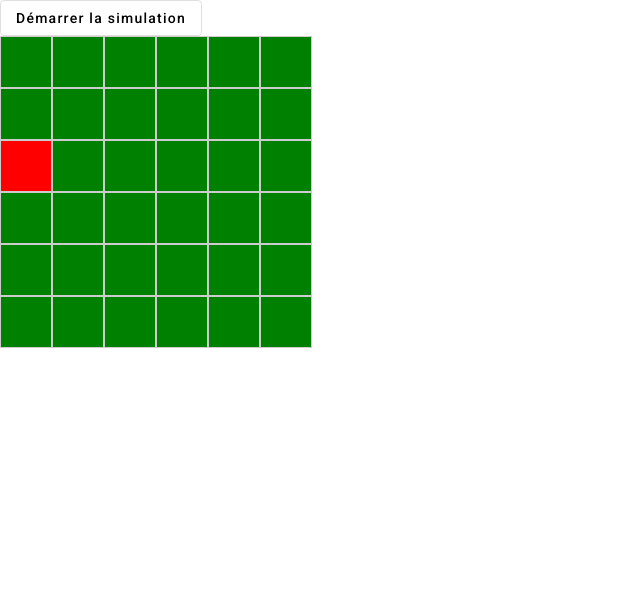
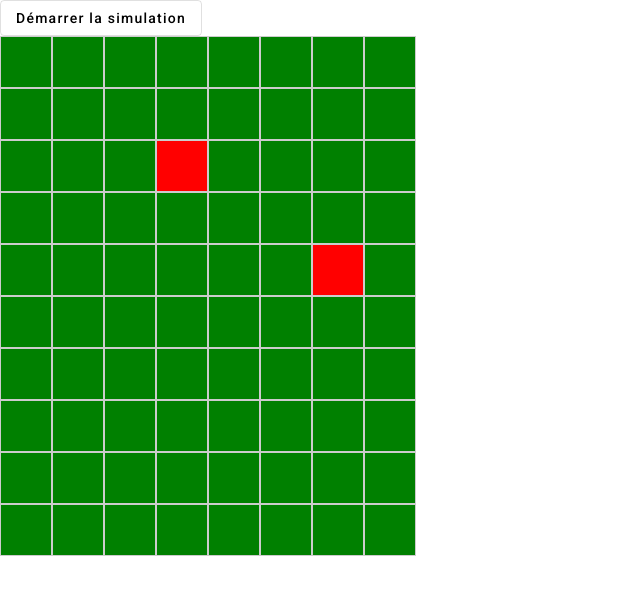
Before and after one commit to Sechsyo/ForestFire, an Angular app: page / in a window 1280 px wide. Shown: the top 594 px of the page, without its empty margins (0-640 px from the left). Built offline with nearby package versions, Linux system fonts and the light colour scheme.

Commit message:
Ajout et chargement du fichier de configuration de la grille

```diff
--- a/src/app/app.module.ts
+++ b/src/app/app.module.ts
@@ -3,6 +3,7 @@ import { BrowserModule } from '@angular/platform-browser';
 import { FormsModule } from '@angular/forms';
 import { MatSliderModule } from '@angular/material/slider';
 import {MatButtonModule} from '@angular/material/button';
+import { HttpClientModule } from '@angular/common/http';
 
 import { AppRoutingModule } from './app-routing.module';
 import { AppComponent } from './app.component';
@@ -20,7 +21,8 @@ import { GridComponent } from './grid/grid.component';
     BrowserAnimationsModule,
     FormsModule,
     MatSliderModule,
-    MatButtonModule
+    MatButtonModule,
+    HttpClientModule
   ],
   providers: [],
   bootstrap: [AppComponent]
--- a/src/app/grid/grid.component.ts
+++ b/src/app/grid/grid.component.ts
@@ -1,9 +1,19 @@
 import { Component, OnDestroy } from '@angular/core';
+import { HttpClient } from '@angular/common/http';
 
 enum CaseState {
   Forest,
   Fire,
   Ash
+}
+
+interface GridConfig {
+  gridDimensions: {
+    numRows: number;
+    numCols: number;
+  };
+  initialFirePositions: { row: number; col: number }[];
+  propagationProbability: number;
 }
 
 @Component({
@@ -13,34 +23,46 @@ enum CaseState {
 })
 export class GridComponent {
 
-  numRows = 6; // Nombre de lignes de la grille
+  /*numRows = 6; // Nombre de lignes de la grille
   numCols = 6;// Nombre de colonnes de la grille
+  probability = 0.75; //Probabilité qu'une case Forêt s'enflamme*/
+
   grid: CaseState[][] = []; // Tableau d'enumération
-  probability = 0.75; //Probabilité qu'une case Forêt s'enflamme
-
+  config!: GridConfig;
   simulationInterval: any;
 
-  constructor() {
-    this.initializeGrid();
+  constructor(private http: HttpClient) {
   }
 
-  ngOnInit(): void {}
+  ngOnInit(): void {
+    this.loadConfig();
+  }
 
   ngOnDestroy(): void {
     this.stopSimulation();
   }
 
+  loadConfig(): void {
+    this.http.get<GridConfig>('assets/gridConfig.json').subscribe(
+      (data) => {
+        this.config = data;
+        this.initializeGrid();
+      },
+      (error) => {
+        console.error('Error loading simulation configuration:', error);
+      }
+    );
+  }
+
   initializeGrid(): void {
-    for (let i = 0; i < this.numRows; i++){
-      this.grid[i] = Array(this.numCols).fill(CaseState.Forest); // On remplit toutes les cases de Forêt
-    }
+    const { numRows, numCols } = this.config.gridDimensions;
+    this.grid = new Array(numRows).fill([]).map(() => new Array(numCols).fill(CaseState.Forest));
 
-    // On choisi aléatoirement entre 1 et 3 positions pour démarrer le feu
-    const numFires = Math.floor(Math.random() * 3) + 1;
-    for (let i = 0; i < numFires; i++) {
-      const randomRow = Math.floor(Math.random() * this.numRows);
-      const randomCol = Math.floor(Math.random() * this.numCols);
-      this.grid[randomRow][randomCol] = CaseState.Fire;
+    for (const pos of this.config.initialFirePositions) {
+      const { row, col } = pos;
+      if (row >= 0 && row < numRows && col >= 0 && col < numCols) {
+        this.grid[row][col] = CaseState.Fire;
+      }
     }
   }
 
@@ -49,12 +71,12 @@ export class GridComponent {
 
     let updatedGrid: CaseState[][] = [];
 
-    for (let i = 0; i < this.numRows; i++) {
+    for (let i = 0; i < this.grid.length; i++) {
       updatedGrid[i] = [...this.grid[i]];
     }
 
-    for (let i = 0; i < this.numRows; i++) {
-      for (let j = 0; j < this.numCols; j++) {
+    for (let i = 0; i < this.grid.length; i++) {
+      for (let j = 0; j < this.grid[i].length; j++) {
         switch (this.grid[i][j]) {
           case CaseState.Forest:
             break;
@@ -86,14 +108,12 @@ export class GridComponent {
   }
 
   propagateFire(grid: CaseState[][], row: number, col: number): void {
-    // Vérifier si la case existe
-    if (row >= 0 && row < this.numRows && col >= 0 && col < this.numCols) {
-      // Vérifier si la case est une Forêt
-      if (grid[row][col] == CaseState.Forest) {
-        // Propager le feu selon la probabilité
-        if (Math.random() < this.probability) {
-          grid[row][col] = CaseState.Fire;
-        }
+    const { numRows, numCols } = this.config.gridDimensions;
+    const { propagationProbability } = this.config;
+
+    if (row >= 0 && row < numRows && col >= 0 && col < numCols) {
+      if (grid[row][col] == CaseState.Forest && Math.random() < propagationProbability) {
+        grid[row][col] = CaseState.Fire;
       }
     }
   }
--- /dev/null
+++ b/src/assets/gridConfig.json
@@ -0,0 +1,11 @@
+{
+    "gridDimensions": {
+      "numRows": 10,
+      "numCols": 8
+    },
+    "initialFirePositions": [
+      {"row": 2, "col": 3},
+      {"row": 4, "col": 6}
+    ],
+    "propagationProbability": 0.6
+  }
```
